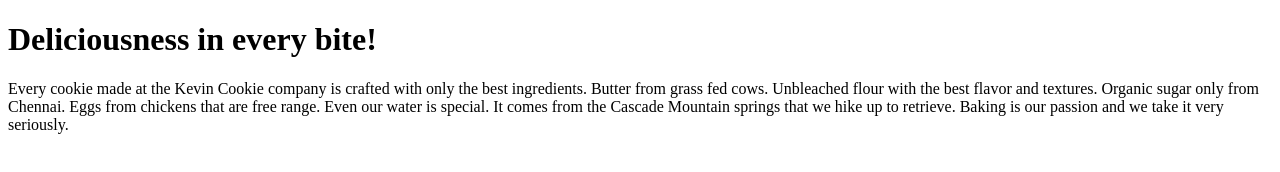
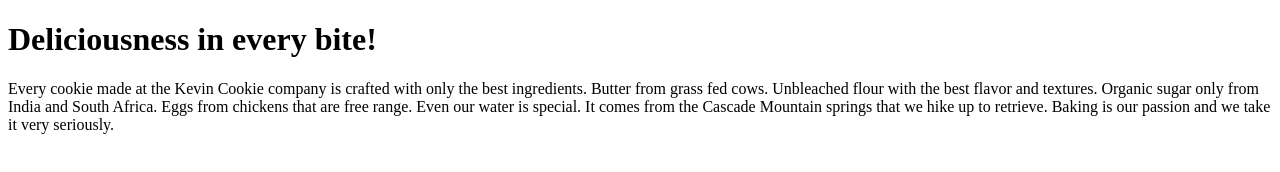
Before and after one commit to msharanram/learninggit, a plain HTML site: page index.htm in a window 1280 px wide. Drawn offline with Linux system fonts and the light colour scheme.

Commit message:
Update index.htm

```diff
--- a/index.htm
+++ b/index.htm
@@ -4,7 +4,7 @@
 
 <h1>Deliciousness in every bite!</h1>
 
-<p>Every cookie made at the Kevin Cookie company is crafted with only the best ingredients. Butter from grass fed cows. Unbleached flour with the best flavor and textures. Organic sugar only from Chennai. Eggs from chickens that are free range. Even our water is special. It comes from the Cascade Mountain springs that we hike up to retrieve. Baking is our passion and we take it very seriously.</p>
+<p>Every cookie made at the Kevin Cookie company is crafted with only the best ingredients. Butter from grass fed cows. Unbleached flour with the best flavor and textures. Organic sugar only from India and South Africa. Eggs from chickens that are free range. Even our water is special. It comes from the Cascade Mountain springs that we hike up to retrieve. Baking is our passion and we take it very seriously.</p>
 
 
 </body>
```
